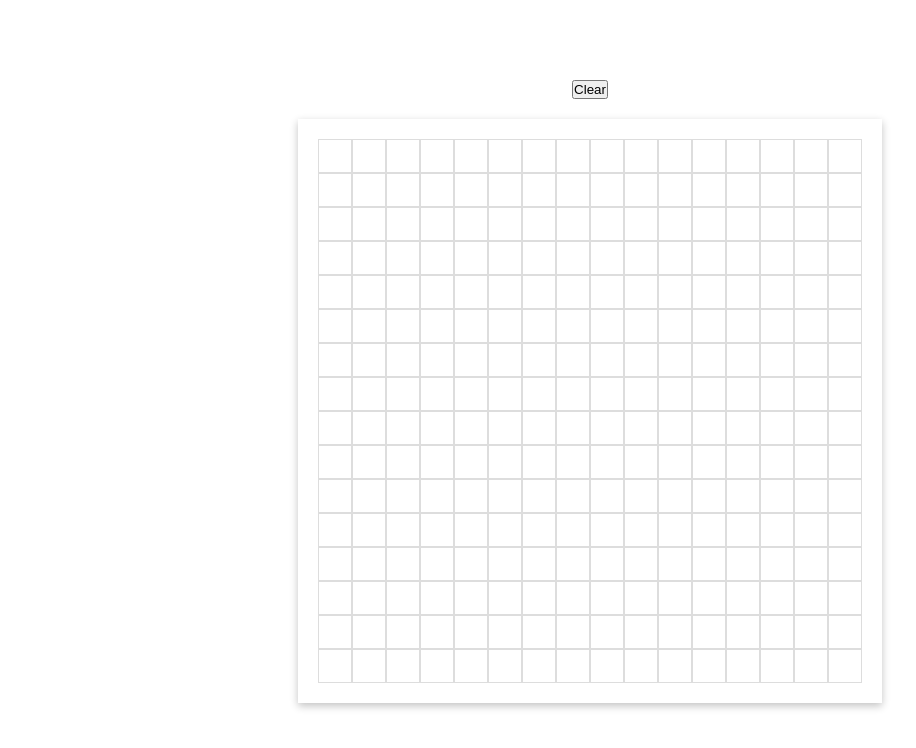
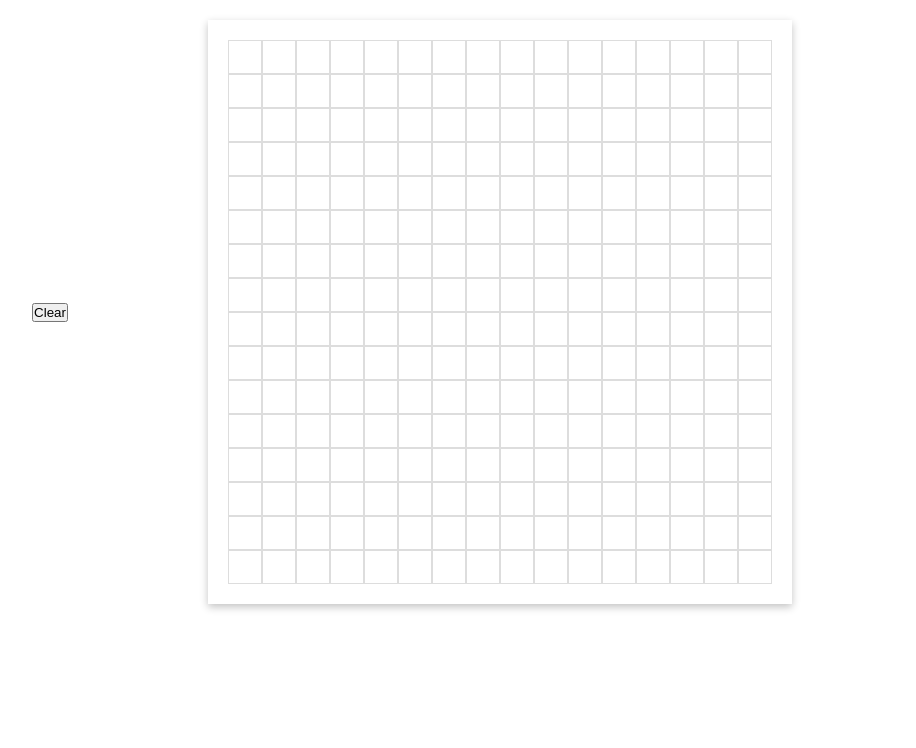
Before and after one commit to nebulahh/etch-a-sketch, a plain HTML site: page index.html in a window 1280 px wide. Shown: the whole page, without its empty margins (50-966 px from the left). Drawn offline with Linux system fonts and the light colour scheme.

Commit message:
Refactor UI

```diff
--- a/styles.css
+++ b/styles.css
@@ -9,18 +9,21 @@
 }
 
 .outer-container {
-  display: flex;
-  flex-direction: column;
-  align-items: center;
-  margin: 5rem;
-
+  display: grid;
+  grid-template-columns: 200px 600px;
+  gap: 50px;
 }
 
+.btn-container {
+  display: flex;
+  align-items: center;
+  justify-content: center;
+}
 #container {
   display: grid;
   grid-template-rows: repeat(var(--grid-rows), 1fr);
   grid-template-columns: repeat(var(--grid-cols), 1fr);
-  margin-top: 20px;
+  margin: 20px auto;
   box-shadow: rgba(0, 0, 0, 0.24) 0px 3px 8px;
   padding: 20px;
 }
```
